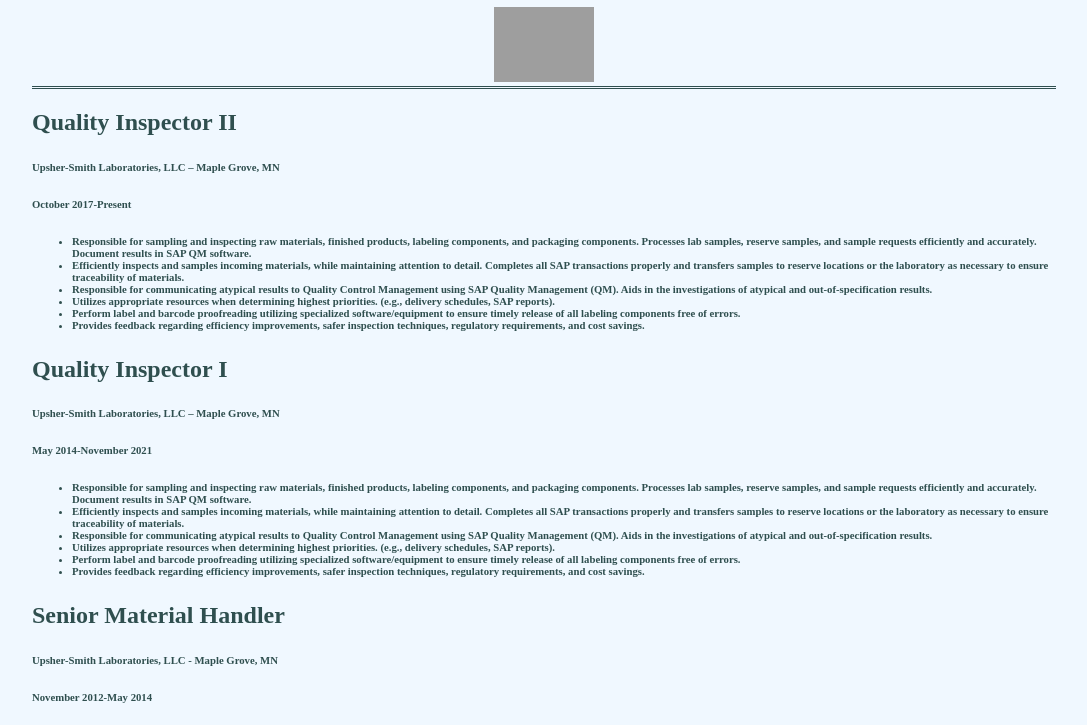
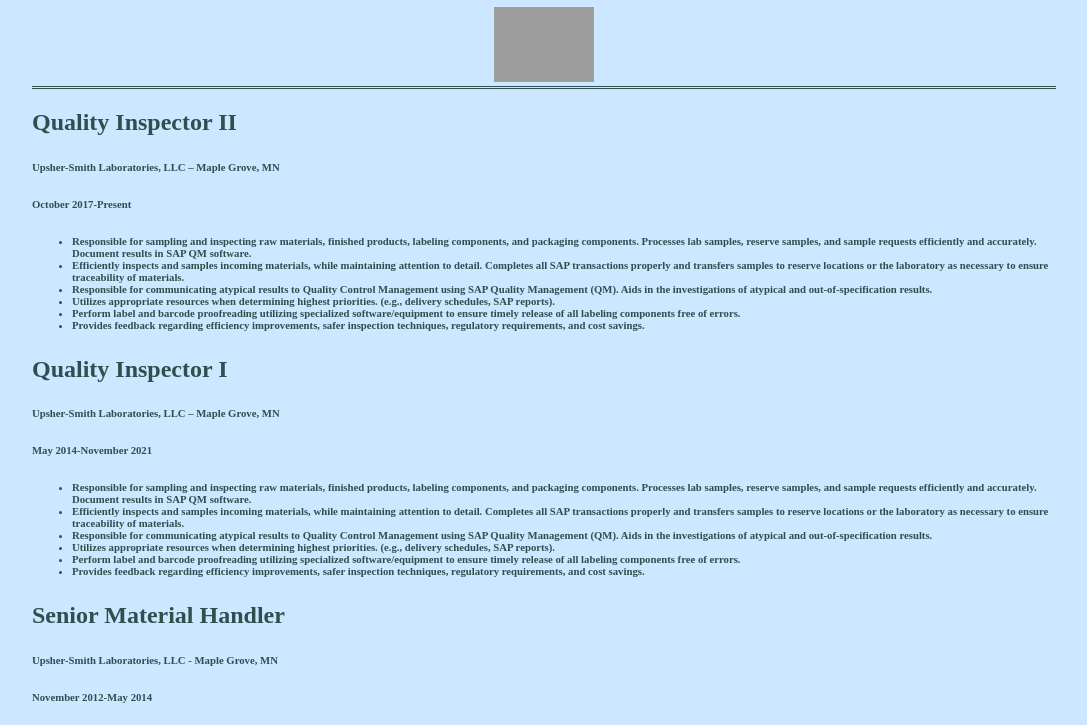
Before and after one commit to nathan-gaede/nathan-gaede.github.io, a plain HTML site: page index.html in a window 1280 px wide. Shown: the part 362-1087 px from the top of the page, without its empty margins (96-1183 px from the left). Drawn offline with Linux system fonts and the light colour scheme; grey boxes are pictures that could not be loaded.

Commit message:
Update style.css

```diff
--- a/style.css
+++ b/style.css
@@ -1,4 +1,4 @@
-body{background-color:#F0F8FF;
+body{background-color:#cce7ff;
      color:#2F4F4F;margin:10%;}
 
 .header{text-align:center;
```
